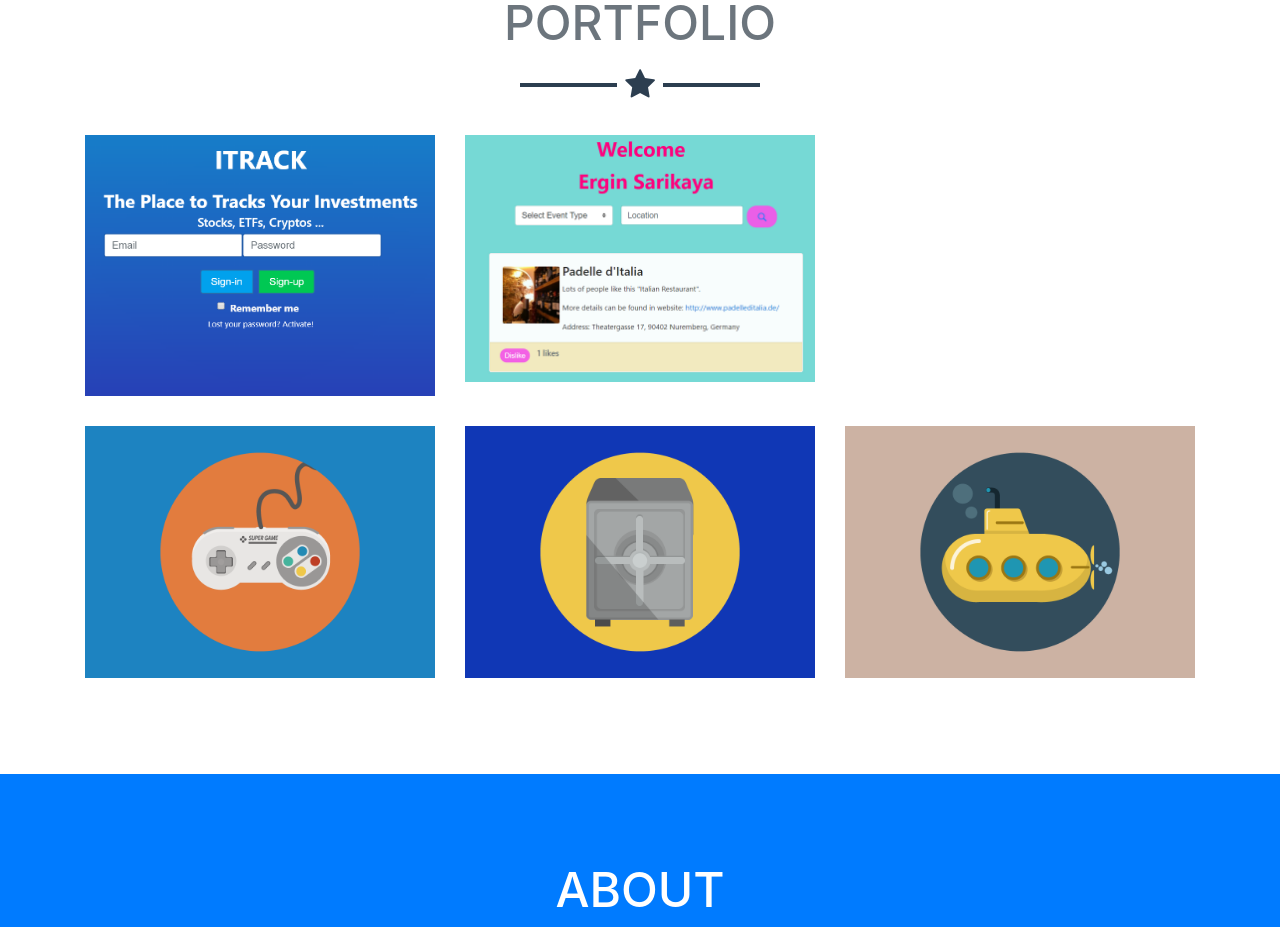
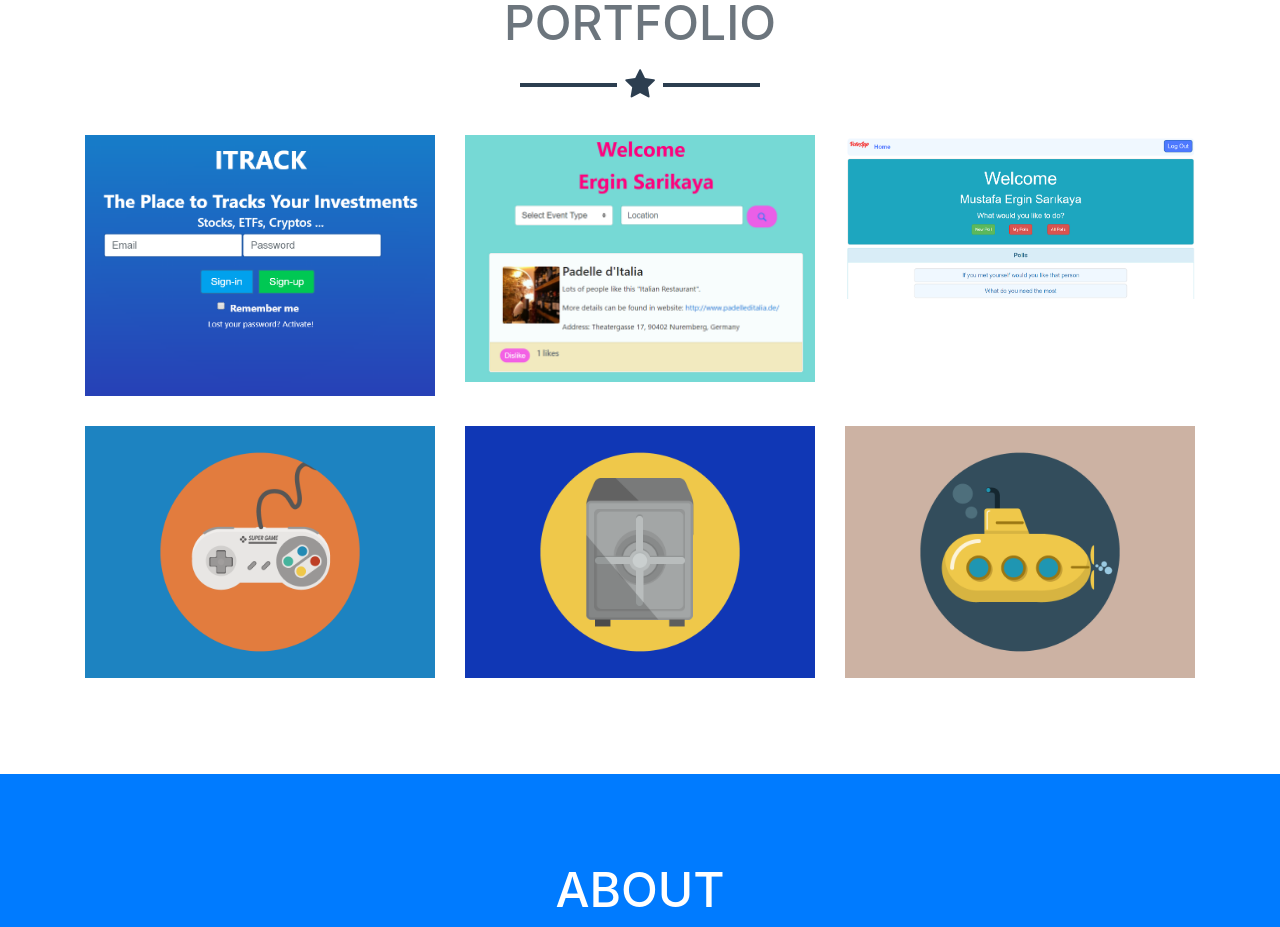
Before and after one commit to mesarikaya/mesarikaya.github.io, a website with bundled scripts: page index.html in a window 1280 px wide. Shown: the part 917-1844 px from the top of the page. Built offline with nearby package versions, Linux system fonts and the light colour scheme; files whose address does not match are found by name.

Commit message:
Update index.html

```diff
--- a/index.html
+++ b/index.html
@@ -96,7 +96,7 @@
                   <i class="fa fa-search-plus fa-3x"></i>
                 </div>
               </div>
-              <img class="img-fluid" src="img/portfolio/VotingApp" alt="">
+              <img class="img-fluid" src="img/portfolio/VotingApp.PNG" alt="">
             </a>
           </div>
           <div class="col-md-6 col-lg-4">
```
